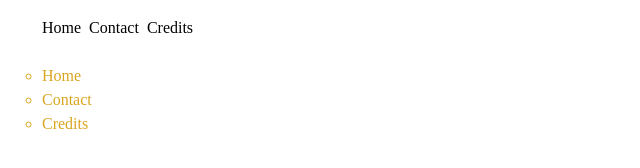
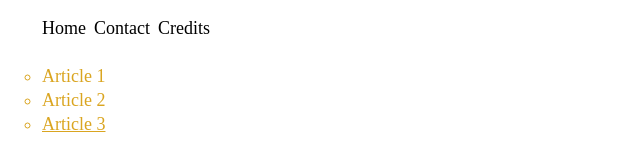
Before and after one commit to tondi/css-architecture, a website built with webpack: page src/index.html in a window 1280 px wide. Shown: the whole page, without its empty margins (0-640 px from the left). Built offline with nearby package versions, Linux system fonts and the light colour scheme.

Commit message:
update classnames

```diff
--- a/src/index.html
+++ b/src/index.html
@@ -14,9 +14,9 @@
     </header>
     <main class="section">
         <ul class="menu menu--vertical">
-            <li class="menu__item">Home</li>
-            <li class="menu__item">Contact</li>
-            <li class="menu__item">Credits</li>
+            <li class="menu__item">Article 1</li>
+            <li class="menu__item">Article 2</li>
+            <li class="menu__item menu__item--underlined">Article 3</li>
         </ul>
     </main>
 
--- a/src/styles/components/_components.menu.scss
+++ b/src/styles/components/_components.menu.scss
@@ -20,3 +20,7 @@
         color: goldenrod;
     }
 }
+
+.menu__item--underlined {
+    text-decoration: underline;
+}
--- a/src/styles/settings/_settings.core.scss
+++ b/src/styles/settings/_settings.core.scss
@@ -40,7 +40,7 @@ $inuit-global-spacing-unit-huge:  $inuit-global-baseline * $inuit-global-spacing
 
 // Base typographical styles.
 
-$inuit-global-font-size:    16px !default;
+$inuit-global-font-size:    18px !default;
 $inuit-global-line-height:  $inuit-global-spacing-unit !default;
 
 
```
